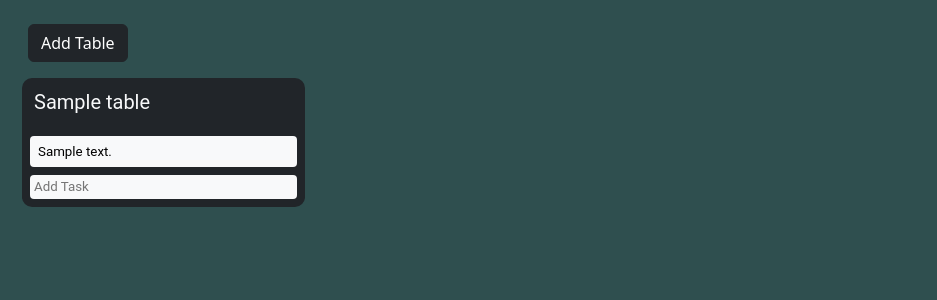
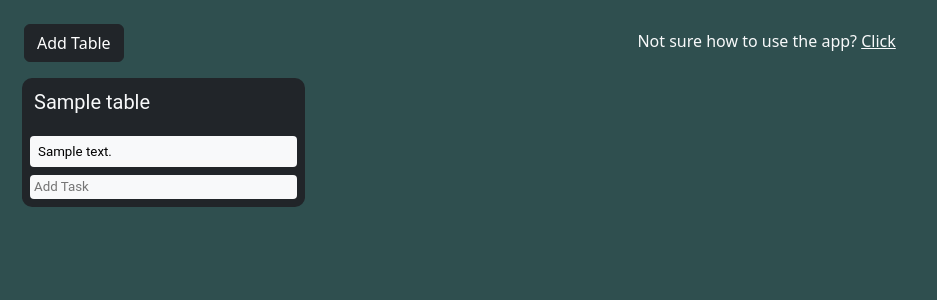
Before and after one commit to S4d3ngineer/kanban, a Flask app: page / in a window 1280 px wide. Shown: the part 56-356 px from the top of the page, without its empty margins (0-937 px from the left). Run offline with Flask 2, Linux system fonts and the light colour scheme; a user stored in the database is signed in; tables that the repository leaves empty hold one stand-in row (values such as "Sample post").

Commit message:
Add link to readme.md

```diff
--- a/static/styles.css
+++ b/static/styles.css
@@ -15,3 +15,9 @@ body {
     top: 70px;
     right: 20px;
 }
+
+#readme {
+    display: inline;
+    position: relative;
+    left: 40%;
+}
--- a/templates/index.html
+++ b/templates/index.html
@@ -1,11 +1,15 @@
 {% extends "layout.html" %}
 
-{% block title %} Kanban - {{ title }} {% endblock %}
+{% block title %} {{ title }} {% endblock %}
 
 {% block content %}
     <div id="custom-toast-container"></div>
-    <div class="container ms-3 mt-4">
+    <div class="container-fluid ps-4 mt-4">
         <button type="button" class="btn btn-dark" id="add-table">Add Table</button>
+        <div class="container" id="readme">
+            <span>Not sure how to use the app?</span>
+            <a href="https://github.com/S4d3ngineer/kanban#readme" class="link-light">Click</a>
+        </div>
     </div>
     <div class="container-fluid d-flex mt-3 justify-content-start" id="app"></div>
 {% endblock %}
--- a/templates/login.html
+++ b/templates/login.html
@@ -1,6 +1,6 @@
 {% extends "layout.html" %}
 
-{% block title %} Kanban - {{ title }} {% endblock %}
+{% block title %} {{ title }} {% endblock %}
 
 {% block content %}
 <div class="container my-3 mx-auto text-center">
@@ -17,7 +17,7 @@
     {{ form.hidden_tag() }}
 
     {{ form.username.label(class='form-label') }}
-    {{ form.username(class='form-control', autofocus='') }}
+    {{ form.username(class='form-control', autofocus='', autocomplete='off') }}
 
     {{ form.password.label(class='form-label') }}
     {{ form.password(class='form-control') }}
--- a/templates/register.html
+++ b/templates/register.html
@@ -1,6 +1,6 @@
 {% extends 'layout.html' %}
 
-{% block title %} Kanban - {{ title }} {% endblock %}
+{% block title %} {{ title }} {% endblock %}
 
 {% block content %}
 <div class="container my-3 mx-auto text-center">
@@ -19,7 +19,7 @@
     {{ form.hidden_tag() }}
 
     {{ form.username.label(class='form-label') }}
-    {{ form.username(class='form-control', autofocus='') }}
+    {{ form.username(class='form-control', autofocus='', autocomplete='off') }}
     {% if form.username.errors %}
       {% for error in form.username.errors %}
         <div class="alert alert-danger mt-2 p-1">{{ error }}</div>
```
Also changed, not shown: README.md.
